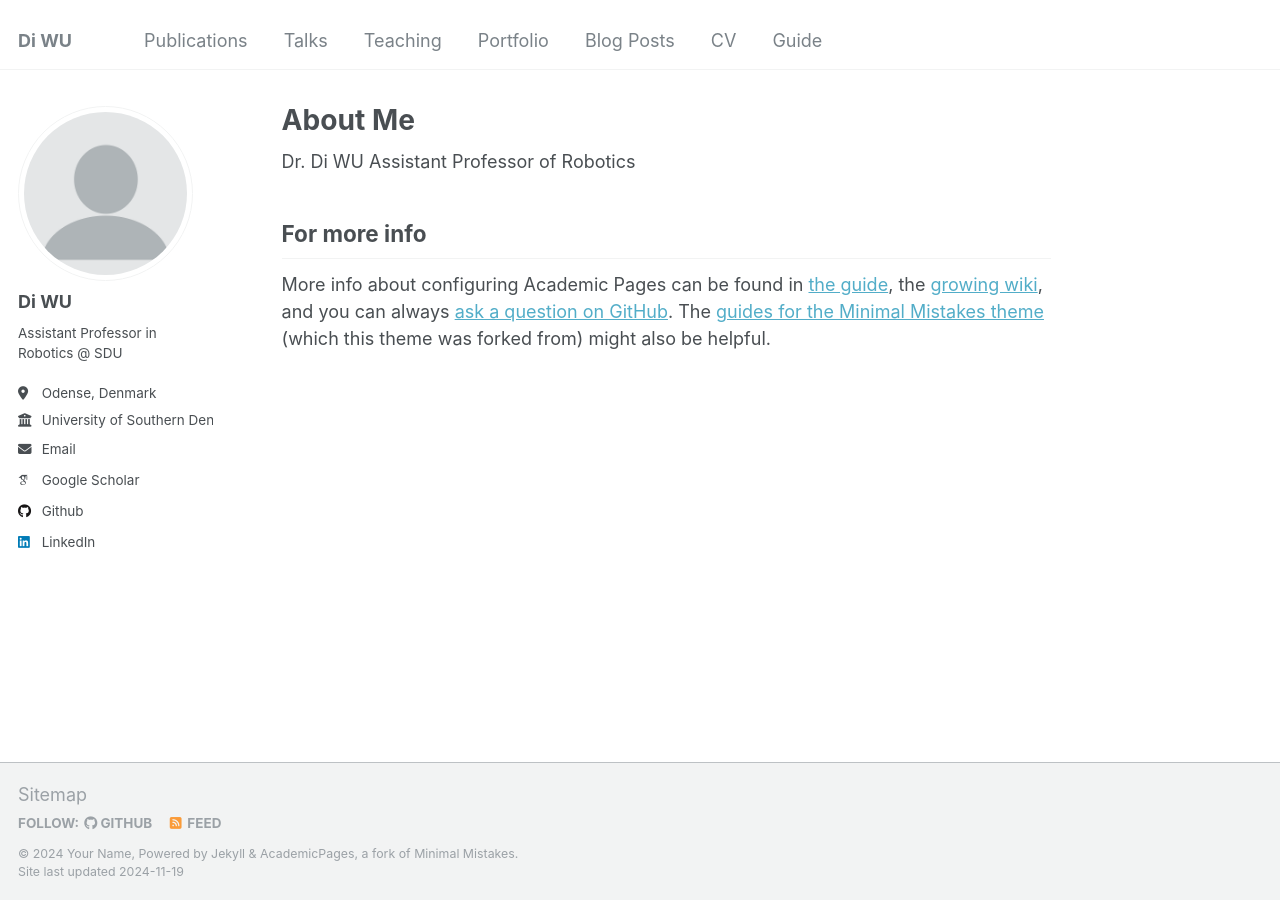
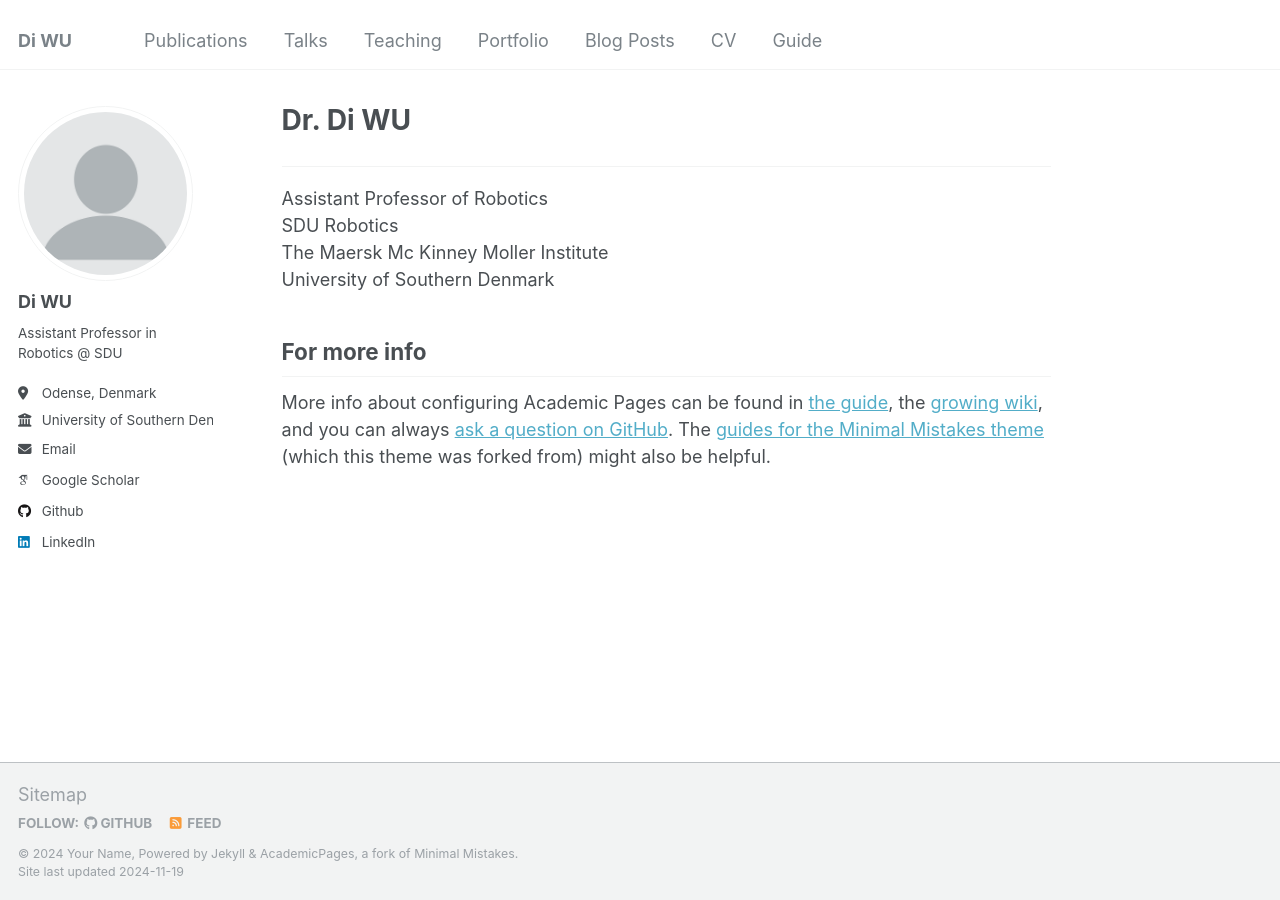
Before and after one commit to wudi669/wudi669, a Jekyll site: the page built from _pages/about.md, in a window 1280 px wide. Built offline with Jekyll 4.4.1, drawn with Linux system fonts in a browser that asks for light colours; some web fonts are replaced.

Commit message:
modification on about page

```diff
--- a/_pages/about.md
+++ b/_pages/about.md
@@ -1,13 +1,16 @@
 ---
 permalink: /
-title: "About Me"
+title: "Dr. Di WU"
 author_profile: true
 redirect_from:
   - /about/
   - /about.html
 ---
-Dr. Di WU
+---
 Assistant Professor of Robotics
+SDU Robotics
+The Maersk Mc Kinney Moller Institute
+University of Southern Denmark
 
 
 For more info
```
